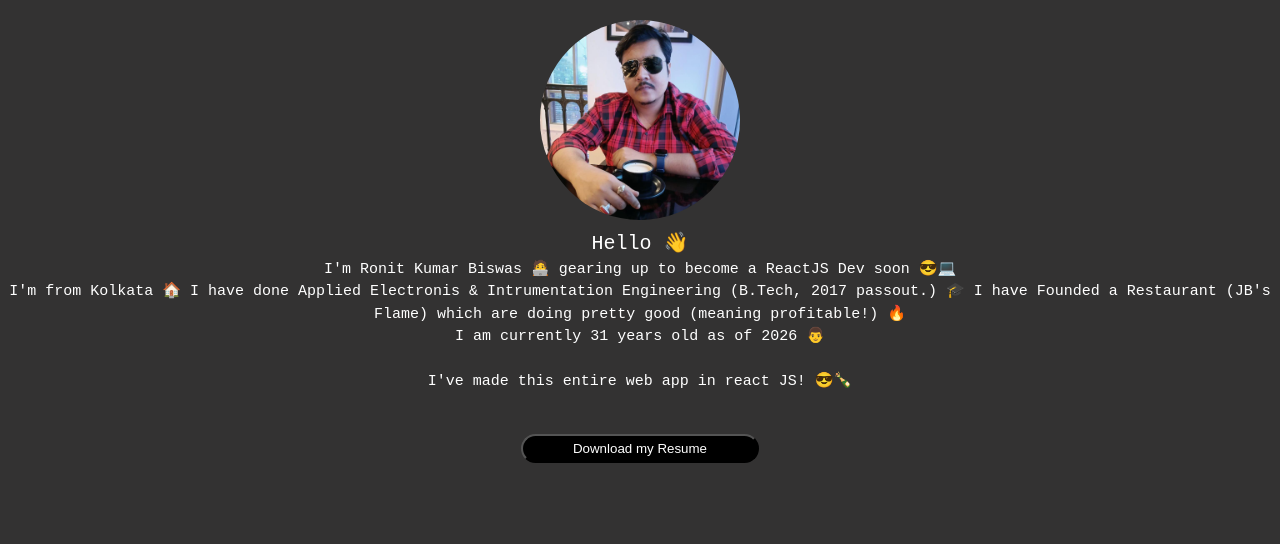
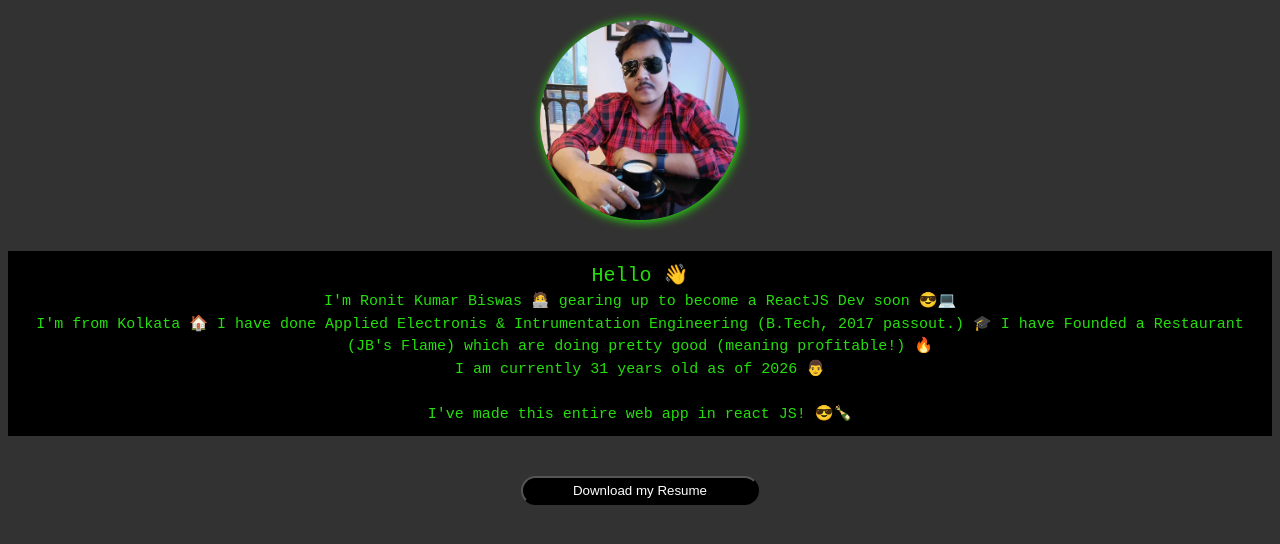
Before and after one commit to ronitkbiswas/myPortfolio, a React (Vite) app: page / in a window 1280 px wide. Shown: the top 544 px of the page. Built offline with nearby package versions, Linux system fonts and the light colour scheme.

Commit message:
green on dark

```diff
--- a/src/App.css
+++ b/src/App.css
@@ -1,5 +1,5 @@
 .main {
-  color: #fff;
+  color: #26de0e;
   font-family: "Courier New", Courier, monospace;
 }
 .photo {
--- a/src/App.jsx
+++ b/src/App.jsx
@@ -12,6 +12,7 @@ function App() {
       <div className="photo">
         <Photo />
       </div>
+      <br></br>
       <div className="bio">
         <Bio />
       </div>
--- a/src/assets/MyData.jsx
+++ b/src/assets/MyData.jsx
@@ -1,17 +1,19 @@
 function Bio() {
   return (
     <>
+      <div style={{ backgroundColor: "black", padding: "10px" }}>
         <span style={{ fontFamily: "monospace" }}>
           <span style={{ fontSize: "20px" }}>Hello 👋</span>
           <br></br> I'm Ronit Kumar Biswas 🧑‍💻 gearing up to become a ReactJS Dev
-        soon 😎💻<br></br> I'm from Kolkata 🏠 I have done Applied Electronis &
-        Intrumentation Engineering (B.Tech, 2017 passout.) 🎓 I have Founded a
-        Restaurant (JB's Flame) which are doing pretty good (meaning
+          soon 😎💻<br></br> I'm from Kolkata 🏠 I have done Applied Electronis
+          & Intrumentation Engineering (B.Tech, 2017 passout.) 🎓 I have Founded
+          a Restaurant (JB's Flame) which are doing pretty good (meaning
           profitable!) 🔥<br></br> I am currently 31 years old as of 2026 👨
           <br></br>
           <br></br>
           <span>I've made this entire web app in react JS! 😎🍾</span>
         </span>
+      </div>
     </>
   );
 }
--- a/src/assets/MyPhoto.jsx
+++ b/src/assets/MyPhoto.jsx
@@ -5,7 +5,7 @@ function Photo() {
         src="./public/myPhotos/myDP.jpg"
         alt="my profile pic"
         width="200px"
-        style={{ borderRadius: "100px" }}
+        style={{ borderRadius: "100px", boxShadow: "1px 1px 10px 1px" }}
       />
     </>
   );
```
Lines whose indentation alone changed are shown as unchanged.
